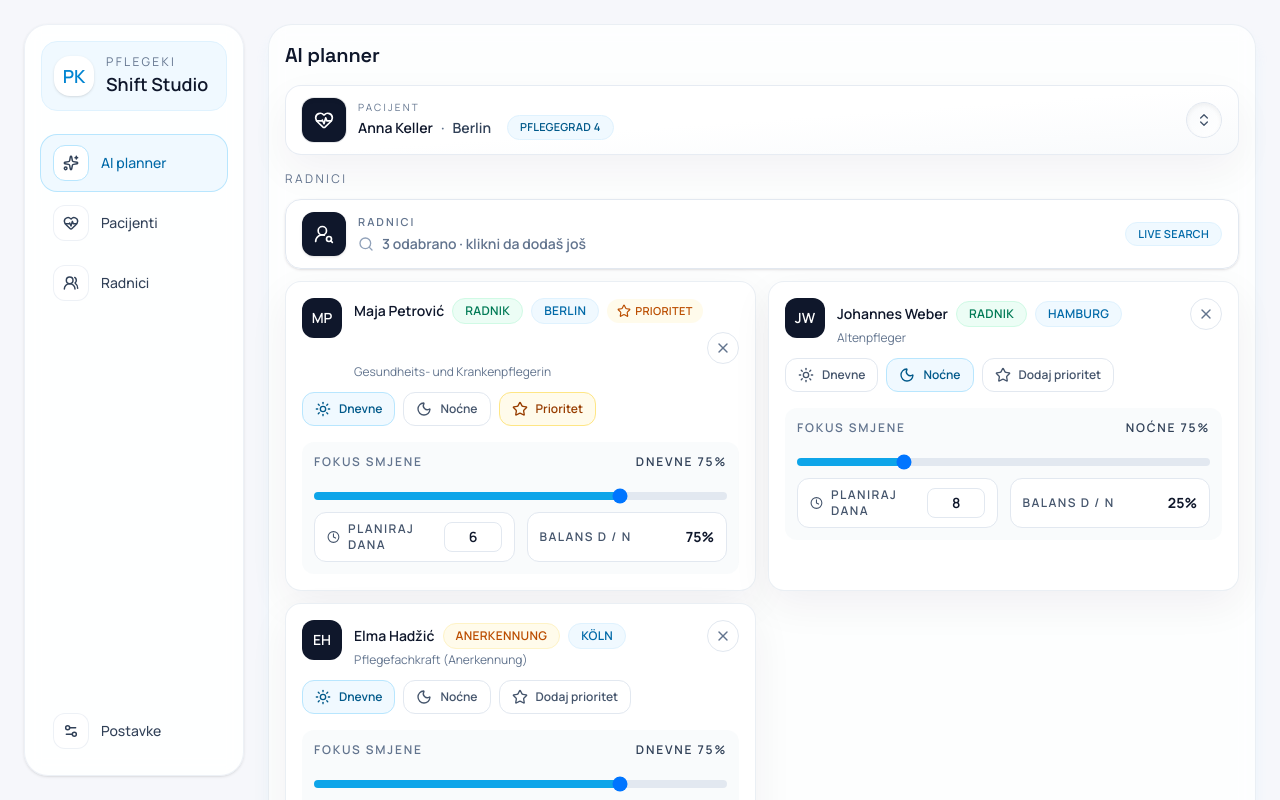
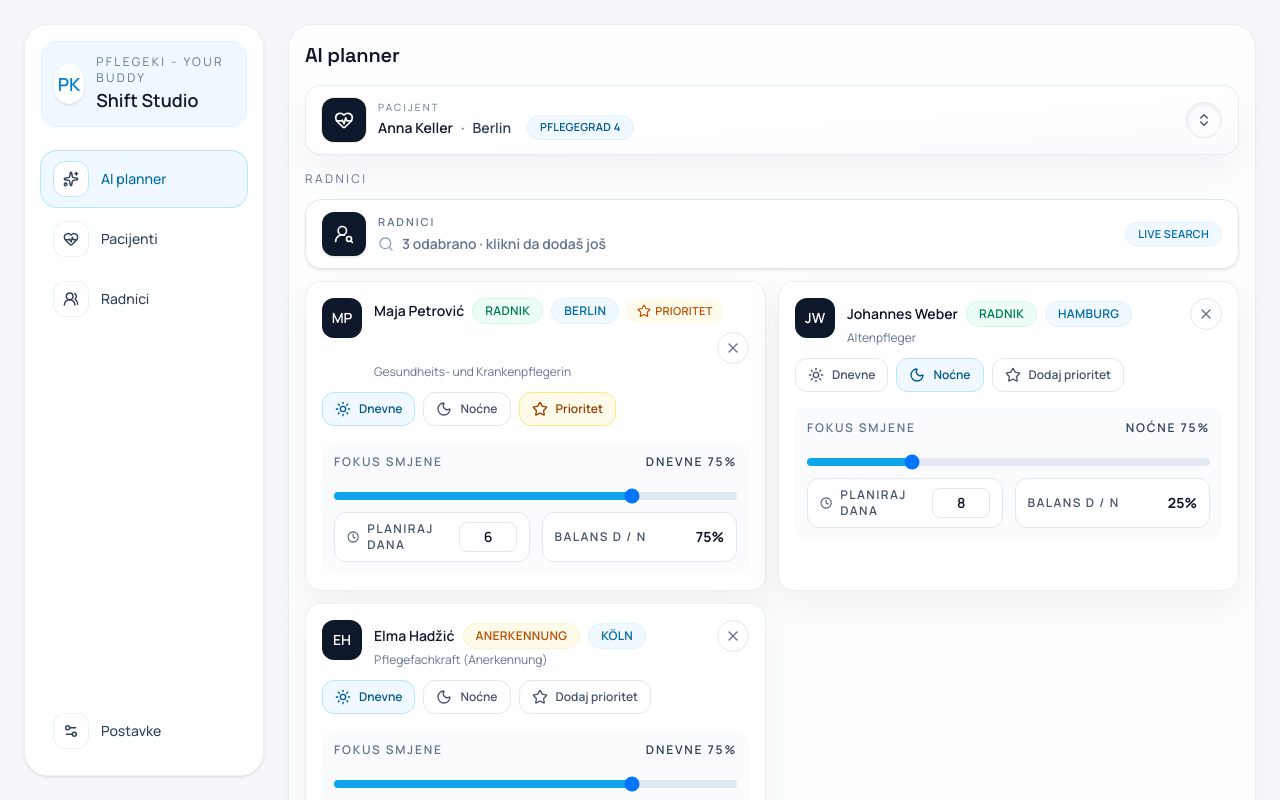
Before and after one commit to hamzic2019/codextest, a Next.js app: page /planner in a window 1280 px wide. Shown: the top 800 px of the page. Built offline with nearby package versions, Linux system fonts and the light colour scheme.

Commit message:
izmjena naziva stranice

```diff
--- a/app/layout.tsx
+++ b/app/layout.tsx
@@ -13,7 +13,7 @@ const sans = Manrope({
 });
 
 export const metadata: Metadata = {
-  title: "PflegeKI",
+  title: "PflegeKI - Your Buddy",
   description:
     "Brzi AI planer za Pflegedienst timove: pacijenti, radnici, smjene i PDF izvještaji.",
 };
--- a/components/layout/app-shell.tsx
+++ b/components/layout/app-shell.tsx
@@ -56,7 +56,7 @@ function AppShellContent({ children }: { children: ReactNode }) {
             </div>
             <div className="leading-tight">
               <div className="text-xs uppercase tracking-[0.2em] text-slate-500">
-                PflegeKI
+                PflegeKI - Your Buddy
               </div>
               <div className="text-lg font-semibold">Shift Studio</div>
             </div>
```
